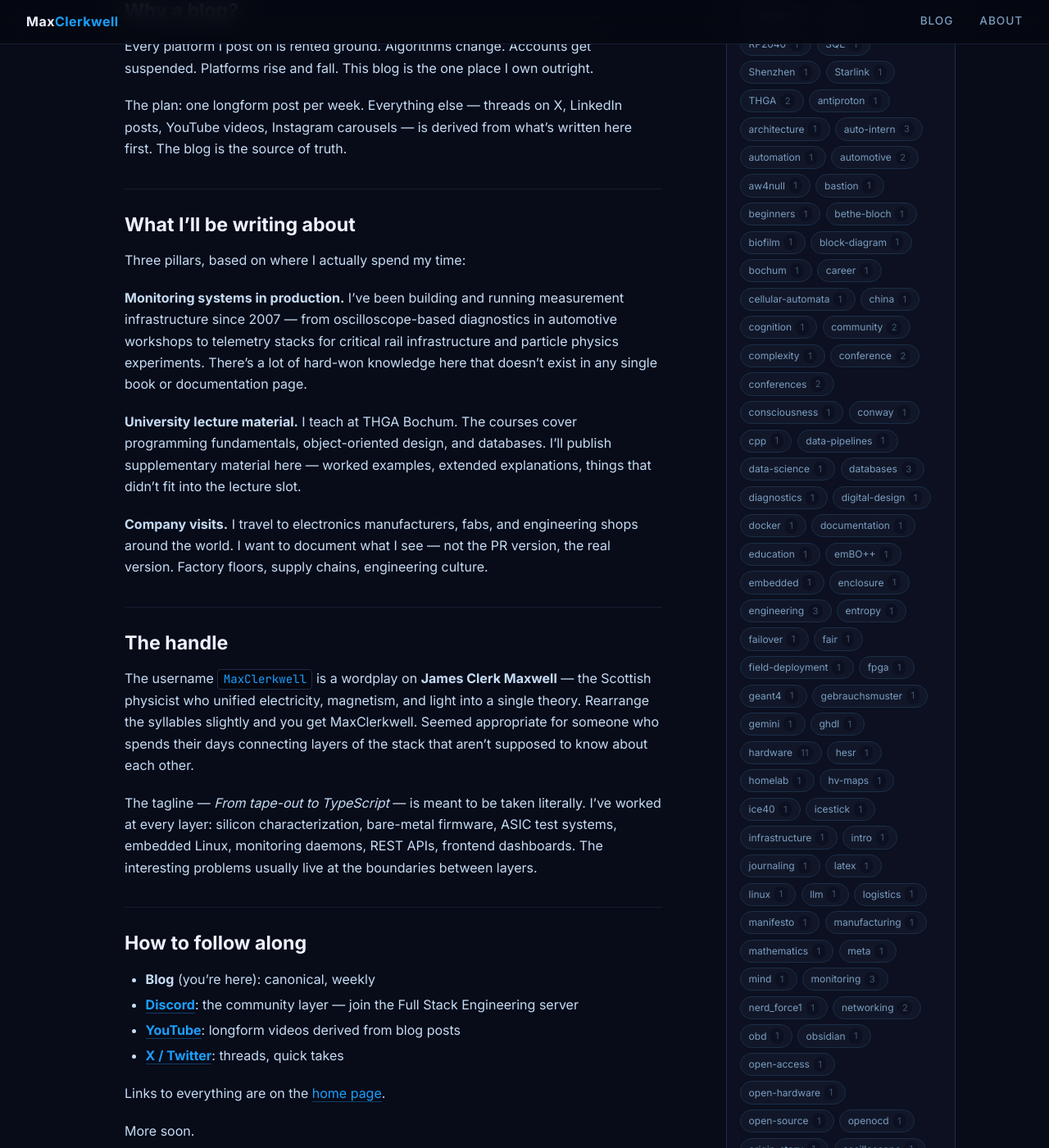
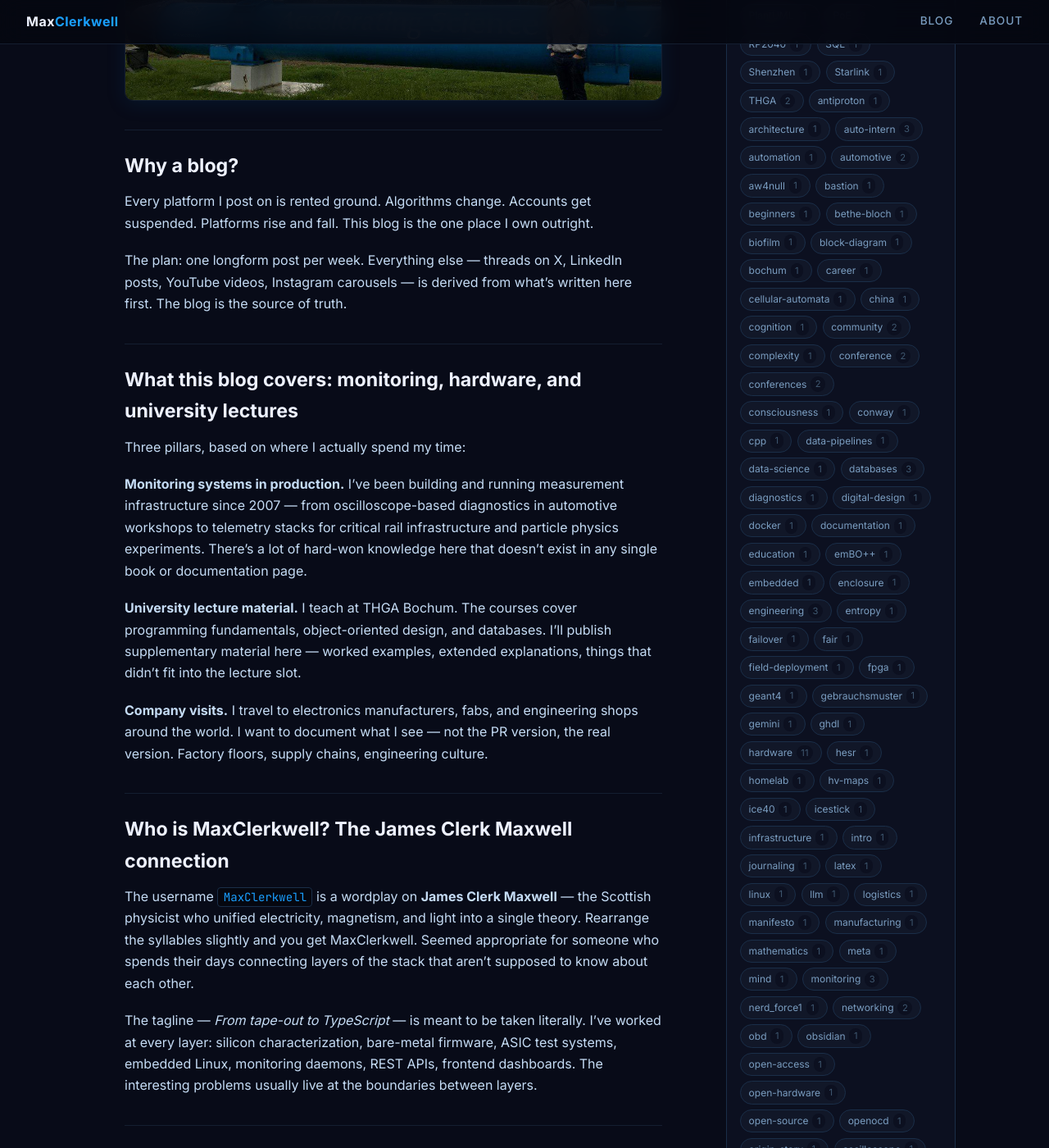
Before and after one commit to MaxClerkwell/maxclerkwell.github.io, a Jekyll site: the page built from posts/getting-started/index.md, in a window 1280 px wide and 1400 px high, scrolled down 549 px. Shown: the whole window at 82% size. Built offline with Jekyll 4.4.1, drawn with Linux system fonts in a browser that asks for light colours; nearby versions of some CDN libraries; library files that are not in the unit come from our copies; comment, search, counter and statistics services are not loaded.

Commit message:
SEO: optimise getting-started post — CERN title image, keywords, headings
- Add CERN photo as title image (og:image + inline)
- Improve description to target embedded/hardware engineering search queries
- Add keywords frontmatter
- Rename headings for better search intent coverage

Co-Authored-By: Claude Sonnet 4.6 <noreply@anthropic.com>

```diff
--- a/posts/getting-started/index.md
+++ b/posts/getting-started/index.md
@@ -3,11 +3,15 @@ layout: post
 title: "Getting Started: From Tape-Out to TypeScript"
 date: 2025-08-14
 tags: [meta, engineering, intro]
-description: "Why I'm writing here, what to expect, and why the full vertical stack is worth covering in one place."
+description: "Stephan Bökelmann writes about monitoring systems, embedded engineering, ASIC development, and university-level programming — from silicon to frontend. First post: what this blog covers and why."
+image: assets/title.jpg
+keywords: "embedded systems blog, hardware engineering, monitoring systems, ASIC development, KiCad, THGA Bochum, full stack engineering, tape-out TypeScript"
 permalink: /posts/getting-started/
 ---
 
 This is the first post on this blog. It won't be the most technically dense — that comes later.
+
+![Stephan Bökelmann at CERN, Geneva — accelerator pipe reading "Accelerating Science"](assets/title.jpg)
 
 ## Why a blog?
 
@@ -15,7 +19,7 @@ Every platform I post on is rented ground. Algorithms change. Accounts get suspe
 
 The plan: one longform post per week. Everything else — threads on X, LinkedIn posts, YouTube videos, Instagram carousels — is derived from what's written here first. The blog is the source of truth.
 
-## What I'll be writing about
+## What this blog covers: monitoring, hardware, and university lectures
 
 Three pillars, based on where I actually spend my time:
 
@@ -25,7 +29,7 @@ Three pillars, based on where I actually spend my time:
 
 **Company visits.** I travel to electronics manufacturers, fabs, and engineering shops around the world. I want to document what I see — not the PR version, the real version. Factory floors, supply chains, engineering culture.
 
-## The handle
+## Who is MaxClerkwell? The James Clerk Maxwell connection
 
 The username `MaxClerkwell` is a wordplay on **James Clerk Maxwell** — the Scottish physicist who unified electricity, magnetism, and light into a single theory. Rearrange the syllables slightly and you get MaxClerkwell. Seemed appropriate for someone who spends their days connecting layers of the stack that aren't supposed to know about each other.
 
```
Also changed, not shown: posts/getting-started/assets/title.jpg (added).
